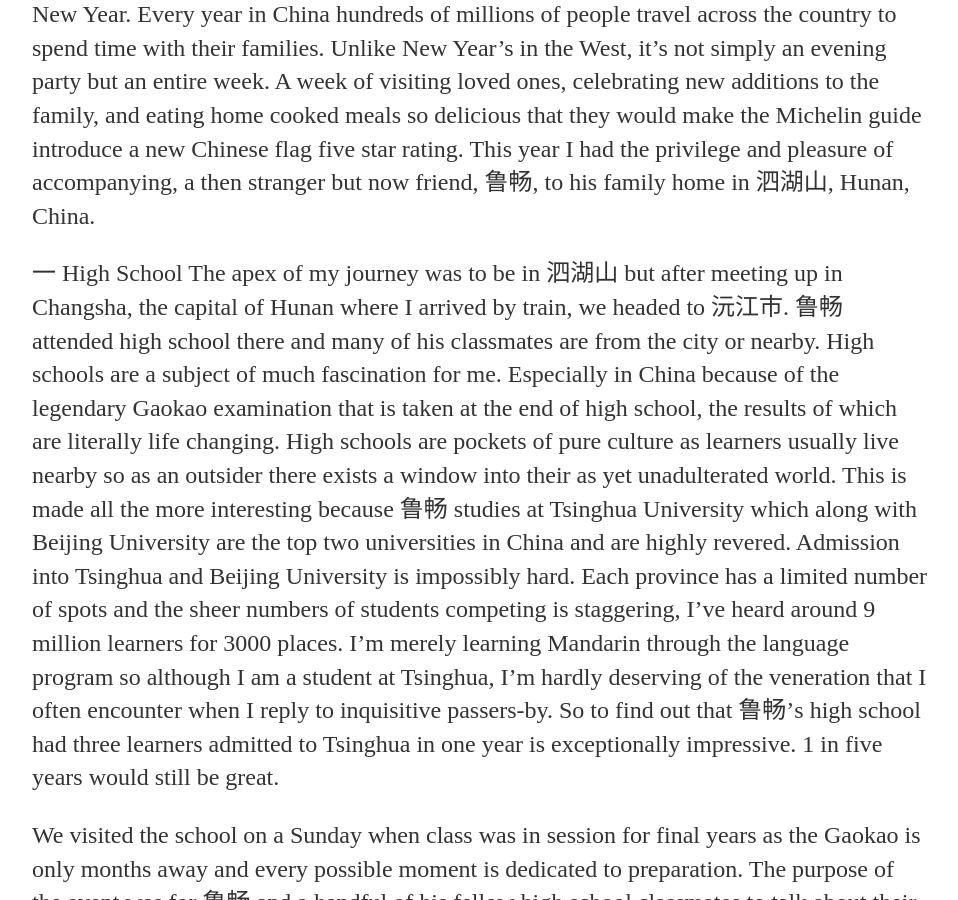
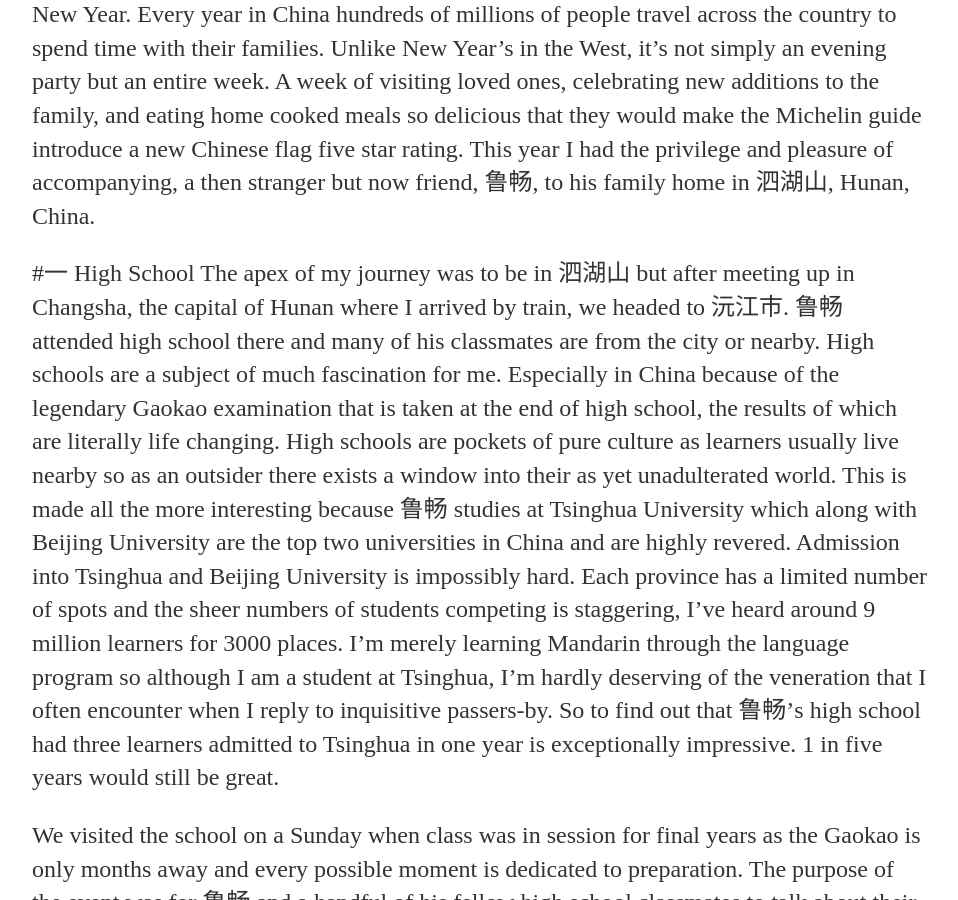
Before and after one commit to Tiisetso/tiisetso.github.io, a Jekyll site: the page built from _posts/2017-03-23-hao3chi2ba5.md, in a window 1280 px wide and 900 px high, scrolled down 598 px. Shown: the whole window, without its empty margins (160-1118 px from the left). Built offline with Jekyll 4.4.1, drawn with Linux system fonts in a browser that asks for light colours; some of the changed text lies outside the part shown.

Commit message:
Will headings work?

```diff
--- a/_posts/2017-03-23-hao3chi2ba5.md
+++ b/_posts/2017-03-23-hao3chi2ba5.md
@@ -7,7 +7,7 @@
 
 I applied to an experimental university holiday program that paired up foreign students with Chinese students who would then take the foreigners home with them to celebrate Chinese New Year. Every year in China hundreds of millions of people travel across the country to spend time with their families. Unlike New Year’s in the West, it’s not simply an evening party but an entire week. A week of visiting loved ones, celebrating new additions to the family, and eating home cooked meals so delicious that they would make the Michelin guide introduce a new Chinese flag five star rating. This year I had the privilege and pleasure of accompanying, a then stranger but now friend, 鲁畅, to his family home in 泗湖山, Hunan, China.
 
-一 High School
+#一 High School
 The apex of my journey was to be in 泗湖山 but after meeting up in Changsha, the capital of Hunan where I arrived by train, we headed to 沅江市. 鲁畅 attended high school there and many of his classmates are from the city or nearby. High schools are a subject of much fascination for me. Especially in China because of the legendary Gaokao examination that is taken at the end of high school, the results of which are literally life changing. High schools are pockets of pure culture as learners usually live nearby so as an outsider there exists a window into their as yet unadulterated world. This is made all the more interesting because 鲁畅 studies at Tsinghua University which along with Beijing University are the top two universities in China and are highly revered. Admission into Tsinghua and Beijing University is impossibly hard. Each province has a limited number of spots and the sheer numbers of students competing is staggering, I’ve heard around 9 million learners for 3000 places. I’m merely learning Mandarin through the language program so although I am a student at Tsinghua, I’m hardly deserving of the veneration that I often encounter when I reply to inquisitive passers-by. So to find out that 鲁畅’s high school had three learners admitted to Tsinghua in one year is exceptionally impressive. 1 in five years would still be great.
 
 We visited the school on a Sunday when class was in session for final years as the Gaokao is only months away and every possible moment is dedicated to preparation. The purpose of the event was for 鲁畅 and a handful of his fellow high school classmates to talk about their experiences beyond high school. I gave a presentation on South Africa which was an overview of the history, cuisine, wildlife, sports and, to the great enthusiasm of the crowd, some slang words as well as introducing a bit about my background. I mentioned the Taung Child in my presentation as a reference to South Africa being the home of mankind. What I didn’t expect is for one of the learners to challenge that during the Q&A with his knowledge of Lucy another ancestor of man found in Ethiopia. For those not familiar with the debate, you can be forgiven. In a nutshell, the fossils found in East Africa are older but the ones found in South Africa, which aren’t always able to be dated, are better candidates as mankind’s most recent ancestor. As I understand it, the birthplace of man is not quite settled and as most of Africa remains unexplored perhaps more questions will be uncovered before answers are found. You should remember this in case you’re ever invited to speak in front of a crowd of Chinese high schoolers! I have to admit that in the moment I was so stunned I embarrassingly dodged the question.
@@ -16,7 +16,7 @@
 
 The learners are forbidden from having cellphones at school so many asked for and wrote down my WeChat ID and phone number. When they later accessed their cellphones most were likely too shy to add me but a few did. They wanted to practice their english and ask questions about the world outside of China. With one particular learner we discussed some of the challenges of post apartheid South Africa, Mandela’s legacy, and whether the death penalty is necessary or even effective. If these are the kind of curious and engaging students China is producing, the future is exceptionally bright.
 
-二 Wedding
+##二 Wedding
 The next day in 沅江 鲁畅’s friend was due to be married. Weddings, like high schools, are also key expressions of culture because although it is simply about a couple having an event to declare their love for each other and the joining of two families, culture informs the decisions. In South Africa, like many western countries, such events are dictated heavily by culture and religion. A wedding for a catholic christian for example would have to take place at a catholic church with catholic priest with various mandatory religious ceremonies occurring in order and lasting half day at least including the wedding and receptions as separate events. African weddings, as they’re colloquially called, can vary considerably between cultures and will last the entire day but can often last the entire weekend with one day being reserved for the western approach and the second day following traditional norms. Western style involves wearing conventional attire for a ceremony inside a church whereas traditional style will have marquees on a street or large field, dancing in culture specific attire, eating and enjoying the entire day with family.
 
 The Chinese wedding I attended didn’t take place at church and there was no priest. It was at a hotel and the bride and groom were present at the door greeting guests as they arrived and taking selfies with whoever asked. I am more accustomed to the bride being hidden until the moment she needs to walk down the aisle and grooms being forbidden from seeing them lest they change their minds. The couple more nervous than happy reminded me that although at first glance this was different it was every bit as serious. Upon arrival I was also offered a cigarette as welcome gift and some 槟榔. The latter has to be experienced rather than explained. It is a chew that reminded me at times of a extremely strong menthol flavour and it makes your body tingle slightly. It is grown in Hainan province but in this special form it is only popular in Hunan and elsewhere where people from Hunan people are found. I was introduced to it slowly by 鲁畅 who modified my first dose to be less potent as he warned that it was an unhealthy substance but also extremely popular and dear to the people of Hunan. Before the end of my entire stay I was enjoying 槟榔 like a local.
@@ -27,7 +27,7 @@
 
 An aspect of China I still have trouble describing to family and friends back home is how sometimes actions and expressions are more pure. I delight in visiting coffee shops here that serve all varieties of coffee in both hot and cold versions. Cold Macchiato? Coming right up. Iced Mocha? Easy. A friend of my recently ordered a delicious fruit salad at a restaurant and in addition to exquisitely cut bite sized dragon fruit cubes was a dollop of mayonnaise. Bizarre yet delicious. At first glance it seems amusing because it is different but then you realise that you’re simply biased to your past experiences. The question then begs, would I not only serve fruit salad with mayo at my wedding but also forgo the priest and church to have a more humorous and charming host tell an amazing story before I simply promise my partner a life of love and happiness? I’ll answer with another question, do you know where to buy dragon fruit in South Africa?
 
-三 Food
+###三 Food
 We caught a minibus to 泗湖山. A tiny town of approximately 3000 people, if it were ten times bigger it would still be considered minuscule by China’s standards. We arrived at lunchtime and immediately joined a banquet in celebration of one of 鲁畅’s cousin’s son’s birth. I met 鲁畅’s grandparents, aunts, uncles, cousins, second cousins and of course his parents. I have never wished with more desperation that I could speak mandarin fluently than my time with them. I was greeted with such excitement, warmth and kindness which didn’t wane for a single moment across a week and the only way I could thank them was with a smile. In the West we need to say “thank you” to express gratitude and it isn’t unusual for parent to scold a child for not doing so. In China, the closer you are the less likely you’ll say thank you. I said thank you repeatedly in the beginning, as is my programming when I feel grateful, but at times it seemed as if my thanks was met with confusion so the smiles took their place.
 
 I was an obvious curiosity and I could always tell when people were talking or asking about me because I would hear exclamations of “南非啊，南非的 (South Africa, South African)” from time to time. I was so delighted to be present in this unique and warm setting and yet from the outside I think one might’ve thought my hosts were even happier.
```
